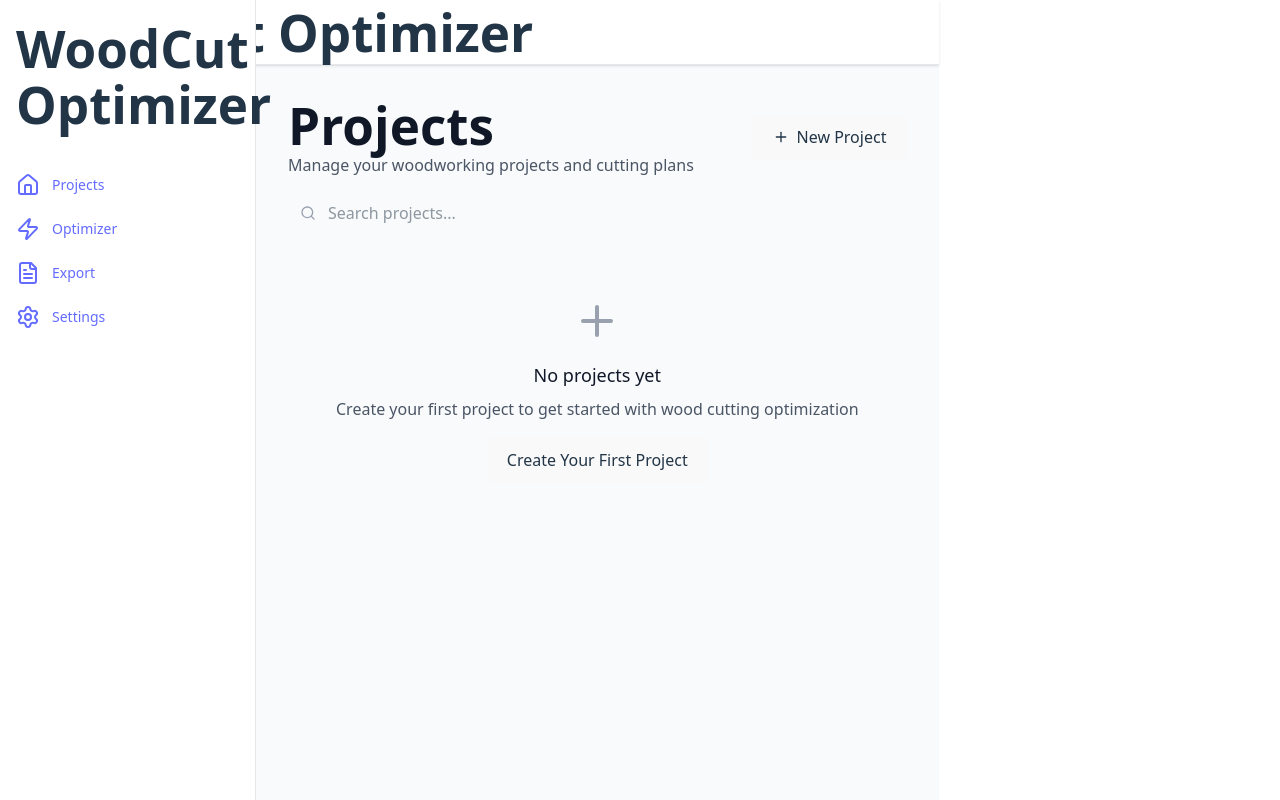
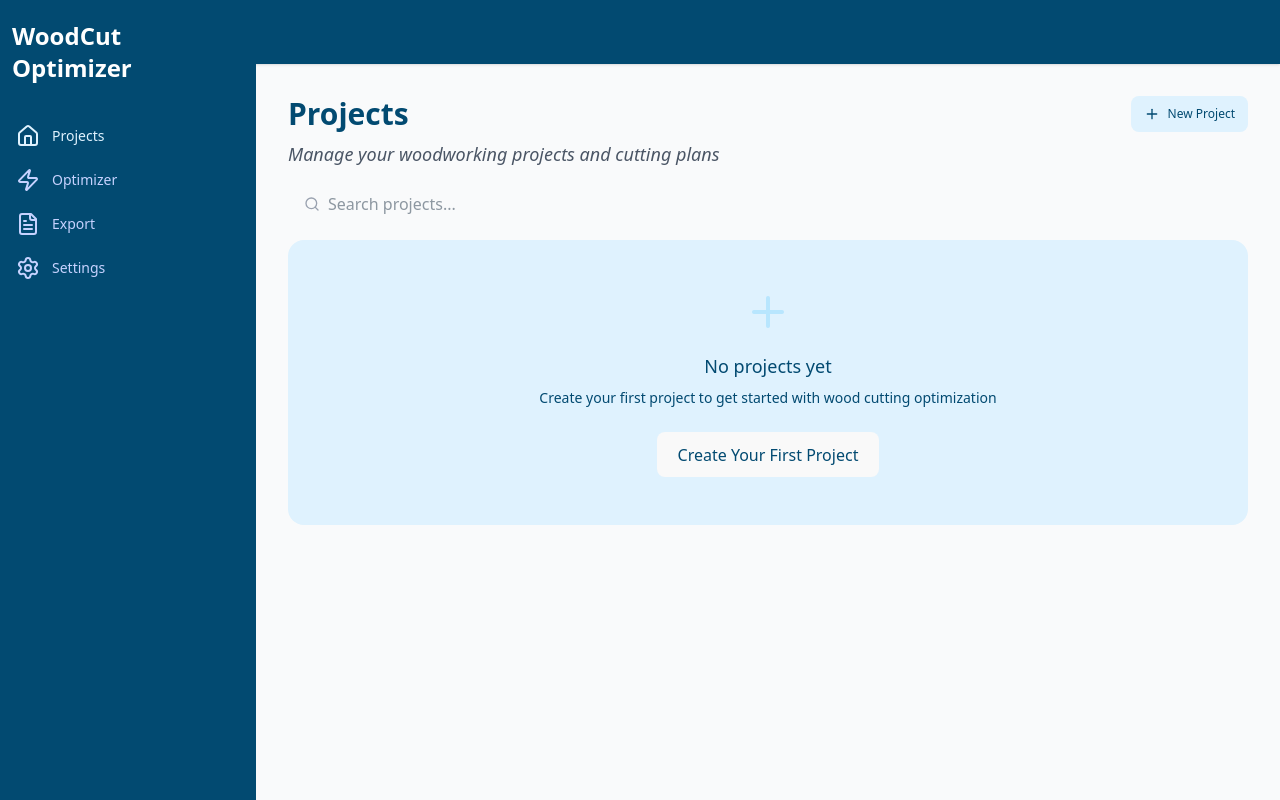
Before and after one commit to cjovignot/WoodCut, a React (Vite) app: page /optimizer in a window 1280 px wide. Both pictures are taken after a click on the button "Create Project". Built offline with nearby package versions, Linux system fonts and the light colour scheme.

Commit message:
First changes UI

```diff
--- a/src/components/Layout.tsx
+++ b/src/components/Layout.tsx
@@ -13,14 +13,14 @@ const Layout: React.FC = () => {
   ];
 
   return (
-    <div className="min-h-screen bg-gray-50 dark:bg-gray-900">
+    <div className="min-h-screen min-w-screen bg-gray-50 dark:bg-gray-900">
       {/* Header */}
-      <header className="bg-white border-b border-gray-200 shadow-sm dark:bg-gray-800 dark:border-gray-700">
+      <header className="shadow-sm bg-sky-900 dark:bg-gray-800">
         <div className="px-4 mx-auto max-w-7xl sm:px-6 lg:px-8">
           <div className="flex items-center justify-between h-16">
-            <div className="flex items-center">
+            <div className="flex">
               <div className="flex-shrink-0">
-                <h1 className="text-xl font-bold text-wood-600 dark:text-wood-400">
+                <h1 className="font-[Roboto] !text-2xl font-bold text-white dark:text-wood-400">
                   WoodCut Optimizer
                 </h1>
               </div>
@@ -30,12 +30,12 @@ const Layout: React.FC = () => {
       </header>
 
       {/* Main Content */}
-      <main className="px-4 py-8 mx-auto max-w-7xl sm:px-6 lg:px-8">
+      <main className="px-4 py-8 mx-auto max-w-screen sm:px-6 lg:px-8">
         <Outlet />
       </main>
 
       {/* Bottom Navigation */}
-      <nav className="fixed bottom-0 left-0 right-0 bg-white border-t border-gray-200 dark:bg-gray-800 dark:border-gray-700 md:hidden">
+      <nav className="fixed bottom-0 left-0 right-0 bg-sky-900 dark:bg-gray-800 md:hidden">
         <div className="flex justify-around">
           {navItems.map(({ path, icon: Icon, label }) => {
             const isActive = location.pathname === path;
@@ -45,8 +45,8 @@ const Layout: React.FC = () => {
                 to={path}
                 className={`flex flex-col items-center py-2 px-3 text-xs ${
                   isActive
-                    ? "text-wood-600 dark:text-wood-400"
-                    : "text-gray-500 dark:text-gray-400"
+                    ? "!text-sky-100 dark:text-wood-100"
+                    : "!text-indigo-200 dark:text-gray-300 hover:bg-gray-50 dark:hover:bg-gray-700"
                 }`}
               >
                 <Icon className="w-6 h-6 mb-1" />
@@ -59,9 +59,9 @@ const Layout: React.FC = () => {
 
       {/* Desktop Sidebar */}
       <aside className="hidden md:fixed md:inset-y-0 md:left-0 md:flex md:w-64 md:flex-col">
-        <div className="flex flex-col flex-grow pt-5 bg-white border-r border-gray-200 dark:bg-gray-800 dark:border-gray-700">
-          <div className="flex items-center flex-shrink-0 px-4">
-            <h1 className="text-xl font-bold text-wood-600 dark:text-wood-400">
+        <div className="flex flex-col flex-grow pt-5 bg-sky-900 dark:bg-gray-800">
+          <div className="flex items-center flex-shrink-0 px-3">
+            <h1 className="!text-2xl font-bold text-white dark:text-wood-400">
               WoodCut Optimizer
             </h1>
           </div>
@@ -73,10 +73,10 @@ const Layout: React.FC = () => {
                   <Link
                     key={path}
                     to={path}
-                    className={`group flex items-center px-2 py-2 text-sm font-medium rounded-md ${
+                    className={`group hover:!bg-sky-100 hover:!text-sky-900 flex items-center px-2 py-2 text-sm font-medium rounded-md ${
                       isActive
-                        ? "bg-wood-100 dark:bg-wood-900 text-wood-900 dark:text-wood-100"
-                        : "text-gray-600 dark:text-gray-300 hover:bg-gray-50 dark:hover:bg-gray-700"
+                        ? "!text-sky-100 dark:text-wood-100"
+                        : "!text-indigo-200 dark:text-gray-300 hover:bg-gray-50 dark:hover:bg-gray-700"
                     }`}
                   >
                     <Icon className="flex-shrink-0 w-6 h-6 mr-3" />
--- a/src/pages/Projects.tsx
+++ b/src/pages/Projects.tsx
@@ -49,53 +49,53 @@ const Projects: React.FC = () => {
 
   if (loading) {
     return (
-      <div className="flex justify-center items-center h-64">
-        <div className="animate-spin rounded-full h-8 w-8 border-b-2 border-wood-600"></div>
+      <div className="flex items-center justify-center h-64">
+        <div className="w-8 h-8 border-b-2 rounded-full animate-spin border-wood-600"></div>
       </div>
     );
   }
 
   return (
-    <div className="space-y-6 pb-20 md:pb-0">
+    <div className="pb-20 space-y-6 md:pb-0">
       {/* Header */}
-      <div className="flex flex-col sm:flex-row justify-between items-start sm:items-center gap-4">
-        <div>
-          <h1 className="text-2xl font-bold text-gray-900 dark:text-gray-100">
-            Projects
-          </h1>
-          <p className="text-gray-600 dark:text-gray-400">
-            Manage your woodworking projects and cutting plans
-          </p>
-        </div>
+      <div className="flex justify-between m-0 mb-2">
+        <h1 className="!text-3xl font-bold text-sky-900 dark:text-gray-100">
+          Projects
+        </h1>
+
         <button
           onClick={() => setShowCreateForm(true)}
-          className="btn-primary flex items-center"
+          className="!text-xs text-sky-900 flex items-center btn-primary !bg-sky-100 !p-0 !px-3"
         >
           <Plus className="w-4 h-4 mr-2" />
           New Project
         </button>
       </div>
 
+      <p className="text-gray-600 dark:text-gray-400 !italic sm:text-lg text-sm">
+        Manage your woodworking projects and cutting plans
+      </p>
+
       {/* Search */}
-      <div className="relative">
-        <Search className="absolute left-3 top-1/2 transform -translate-y-1/2 text-gray-400 w-4 h-4" />
+      <div className="relative w-full">
+        <Search className="absolute w-[--webkit-fill-available] h-4 text-gray-400 transform -translate-y-1/2 left-3 top-1/2" />
         <input
           type="text"
           placeholder="Search projects..."
           value={searchTerm}
           onChange={(e) => setSearchTerm(e.target.value)}
-          className="input-field pl-10"
+          className="pl-10 input-field"
         />
       </div>
 
       {/* Create Project Form */}
       {showCreateForm && (
-        <form onSubmit={handleCreateProject} className="card p-6 space-y-4">
+        <form onSubmit={handleCreateProject} className="p-6 space-y-4 card">
           <h3 className="text-lg font-medium text-gray-900 dark:text-gray-100">
             Create New Project
           </h3>
           <div>
-            <label className="block text-sm font-medium text-gray-700 dark:text-gray-300 mb-1">
+            <label className="block mb-1 text-sm font-medium text-gray-700 dark:text-gray-300">
               Project Name
             </label>
             <input
@@ -110,7 +110,7 @@ const Projects: React.FC = () => {
             />
           </div>
           <div>
-            <label className="block text-sm font-medium text-gray-700 dark:text-gray-300 mb-1">
+            <label className="block mb-1 text-sm font-medium text-gray-700 dark:text-gray-300">
               Description (optional)
             </label>
             <textarea
@@ -140,7 +140,7 @@ const Projects: React.FC = () => {
 
       {/* Projects Grid */}
       {filteredProjects.length > 0 ? (
-        <div className="grid grid-cols-1 md:grid-cols-2 lg:grid-cols-3 gap-6">
+        <div className="grid grid-cols-1 gap-6 md:grid-cols-2 lg:grid-cols-3">
           {filteredProjects.map((project) => (
             <ProjectCard
               key={project.id}
@@ -151,14 +151,14 @@ const Projects: React.FC = () => {
           ))}
         </div>
       ) : (
-        <div className="card p-12 text-center">
-          <div className="text-gray-400 mb-4">
+        <div className="flex-col p-12 text-center bg-sky-100 rounded-2xl card">
+          <div className="mb-4 text-sky-200">
             <Plus className="w-12 h-12 mx-auto" />
           </div>
-          <h3 className="text-lg font-medium text-gray-900 dark:text-gray-100 mb-2">
+          <h3 className="mb-2 text-lg font-medium text-sky-900 dark:text-gray-100">
             {searchTerm ? "No projects found" : "No projects yet"}
           </h3>
-          <p className="text-gray-600 dark:text-gray-400 mb-4">
+          <p className="mb-6 text-sm text-sky-900 dark:text-gray-400">
             {searchTerm
               ? "Try adjusting your search terms"
               : "Create your first project to get started with wood cutting optimization"}
@@ -166,7 +166,7 @@ const Projects: React.FC = () => {
           {!searchTerm && (
             <button
               onClick={() => setShowCreateForm(true)}
-              className="btn-primary"
+              className="btn-primary text-sky-900"
             >
               Create Your First Project
             </button>
```
